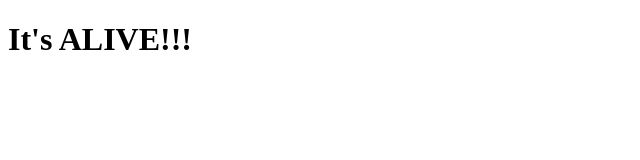
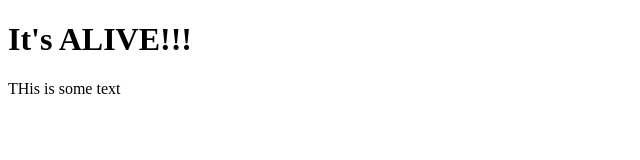
Before and after one commit to Voryn/AzureTest, a plain HTML site: page index.html in a window 1280 px wide. Shown: the whole page, without its empty margins (0-640 px from the left). Drawn offline with Linux system fonts and the light colour scheme.

Commit message:
Added some text.

```diff
--- a/index.html
+++ b/index.html
@@ -6,5 +6,6 @@
 </head>
 <body>
 <H1> It's ALIVE!!!</H1>
+<p>THis is some text</p>
 </body>
 </html>
```
